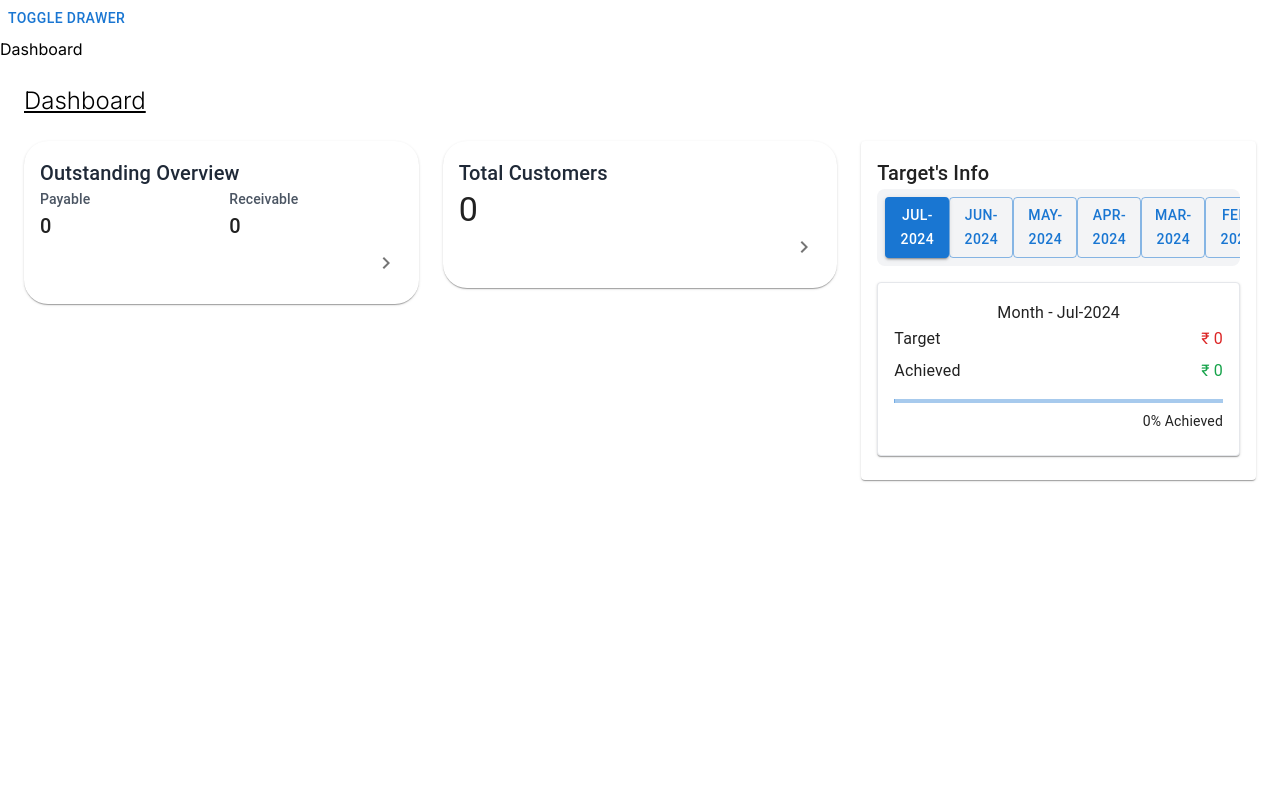
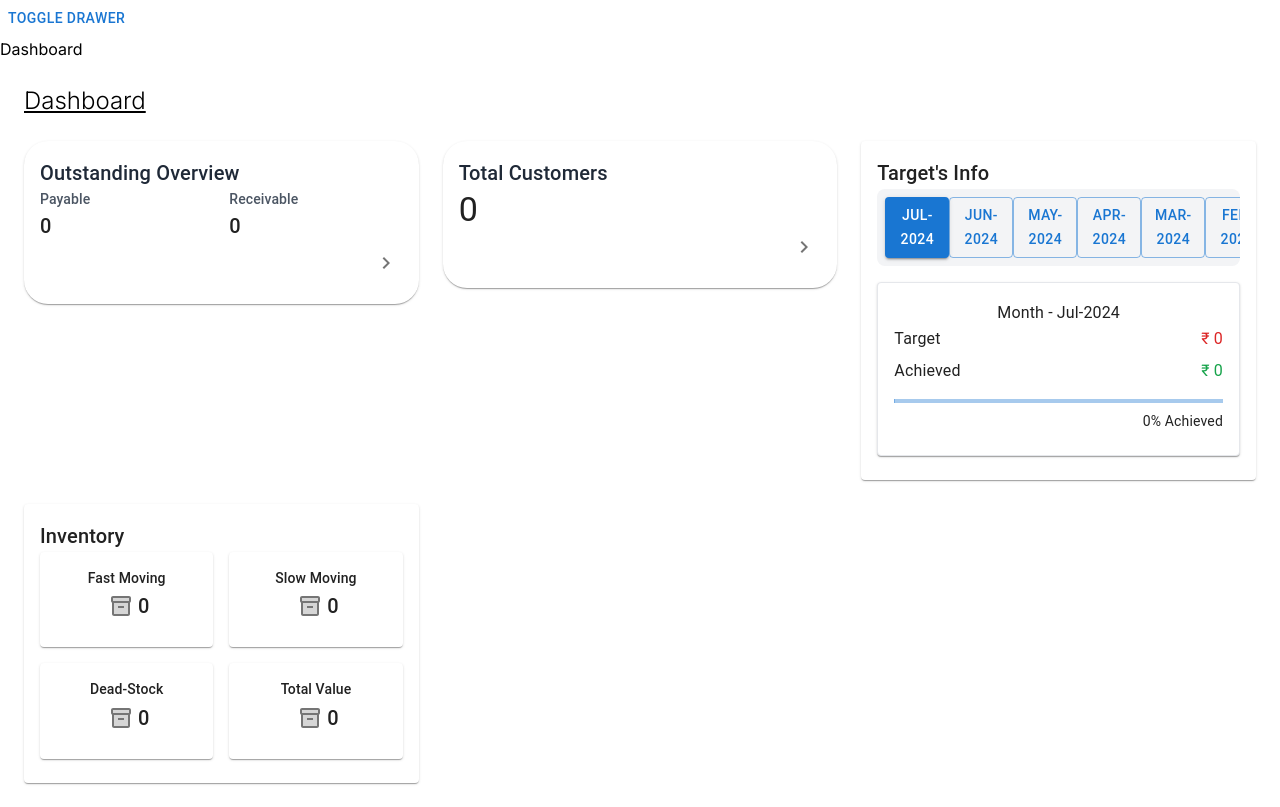
Before and after one commit to softgen-mustafa/softgen-web, a Next.js app: page /dashboard in a window 1280 px wide. Built offline with nearby package versions, Linux system fonts and the light colour scheme; no server answers.

Commit message:
Inventory Card porting completed

```diff
--- /dev/null
+++ b/app/dashboard/cards/inventory_card.tsx
@@ -0,0 +1,155 @@
+"use client";
+
+import React, { useEffect, useState } from "react";
+import {
+  Card,
+  CardContent,
+  Typography,
+  Grid,
+  IconButton,
+  CircularProgress,
+} from "@mui/material";
+import { Inventory2TwoTone as Icon } from "@mui/icons-material";
+
+import { getAsync, getBmrmBaseUrl } from "@/app/services/rest_services";
+import { convertToDecimal } from "@/app/services/Local/helper";
+
+interface InventoryDetails {
+  fastMoving?: { name: string; value: number; amount: number };
+  slowMoving?: { name: string; value: number; amount: number };
+  deadStock?: { name: string; value: number; amount: number };
+  totalAmount: number;
+}
+
+interface MovementEntry {
+  movementType: string;
+  totalItems: number;
+  totalAmount: number;
+}
+
+interface OverviewResponse {
+  total_amount: number;
+  total_items_restock: number;
+  total_items: number;
+}
+
+const InventoryCard = ({}) => {
+  const [isLoading, setIsLoading] = useState(false);
+  const [details, setDetails] = useState<InventoryDetails>({ totalAmount: 0 });
+
+  useEffect(() => {
+    inventoryDashboardApi();
+  }, []);
+
+  const inventoryDashboardApi = async () => {
+    try {
+      setIsLoading(true);
+      const url = `${getBmrmBaseUrl()}/stock-item/get/movement-overview`;
+      const response: MovementEntry[] = await getAsync(url);
+
+      if (!response || response.length < 1) {
+        throw new Error("Invalid response");
+      }
+
+      const totalStockCount = response.reduce(
+        (acc, cur) => acc + cur.totalItems,
+        0
+      );
+      const unitValue = totalStockCount / 10;
+
+      const movementValues = response.map((entry: MovementEntry) => ({
+        name: entry.movementType,
+        value: (entry.totalItems / unitValue) * 10,
+        amount: entry.totalItems,
+      }));
+
+      const overviewUrl = `${getBmrmBaseUrl()}/inventory/overview`;
+      const overviewResponse: OverviewResponse = await getAsync(overviewUrl);
+
+      setDetails({
+        fastMoving: movementValues.find((entry) => entry.name === "Fast"),
+        slowMoving: movementValues.find((entry) => entry.name === "Slow"),
+        deadStock: movementValues.find((entry) => entry.name === "Dead"),
+        totalAmount: overviewResponse?.total_amount || 0,
+      });
+    } catch (error) {
+      console.error("Could not load details", error);
+    } finally {
+      setIsLoading(false);
+    }
+  };
+  const navigateToInventoryOverview = (movementCycle: string) => {
+    // Implement navigation logic here
+    console.log(`Navigating to ${movementCycle} inventory overview`);
+  };
+
+  return (
+    <Card className="bg-white rounded-2xl shadow-md">
+      <CardContent>
+        {isLoading ? (
+          <CircularProgress />
+        ) : (
+          <>
+            <Typography variant="h6" className="font-semibold mb-3">
+              {"Inventory"}
+            </Typography>
+            <Grid container spacing={2}>
+              {[
+                {
+                  type: "fast",
+                  label: "Fast Moving",
+                  icon: <Icon />,
+                  value: details.fastMoving?.value,
+                },
+                {
+                  type: "slow",
+                  label: "Slow Moving",
+                  icon: <Icon />,
+                  value: details.slowMoving?.value,
+                },
+                {
+                  type: "dead",
+                  label: "Dead-Stock",
+                  icon: <Icon />,
+                  value: details.deadStock?.value,
+                },
+                {
+                  type: "all",
+                  label: "Total Value",
+                  icon: <Icon />,
+                  value: details.totalAmount,
+                },
+              ].map((item) => (
+                <Grid item xs={6} key={item.type}>
+                  <Card
+                    className="bg-yellow-600 text-white rounded-lg cursor-pointer"
+                    onClick={() => navigateToInventoryOverview(item.type)}
+                  >
+                    <CardContent>
+                      <Typography
+                        variant="subtitle2"
+                        className="font-bold text-center mb-2"
+                      >
+                        {item.label}
+                      </Typography>
+                      <div className="flex justify-center items-center">
+                        <IconButton size="small" className="text-white mr-1">
+                          {item.icon}
+                        </IconButton>
+                        <Typography variant="h6" className="font-bold">
+                          {convertToDecimal(item.value || 0)}
+                        </Typography>
+                      </div>
+                    </CardContent>
+                  </Card>
+                </Grid>
+              ))}
+            </Grid>
+          </>
+        )}
+      </CardContent>
+    </Card>
+  );
+};
+
+export { InventoryCard };
--- a/app/dashboard/cards/outstanding_card.tsx
+++ b/app/dashboard/cards/outstanding_card.tsx
@@ -1,4 +1,3 @@
-
 "use client";
 
 import React, { useEffect, useState } from "react";
@@ -107,4 +106,4 @@ const OutstandingCard = () => {
   );
 };
 
-export {OutstandingCard} ;
+export { OutstandingCard };
--- a/app/dashboard/page.tsx
+++ b/app/dashboard/page.tsx
@@ -2,6 +2,7 @@ import { CustomerDetailsCard } from "./cards/customer_card";
 import { Grid } from "@mui/material";
 import { OutstandingCard } from "./cards/outstanding_card";
 import { SalesReportCard } from "./cards/sales_report_card";
+import { InventoryCard } from "./cards/inventory_card";
 const DashboardPage = () => {
   return (
     <div className="p-6">
@@ -16,8 +17,9 @@ const DashboardPage = () => {
         <Grid item xs={12} md={4}>
           <SalesReportCard />
         </Grid>
-
-
+        <Grid item xs={12} md={4}>
+          <InventoryCard />
+        </Grid>
       </Grid>
     </div>
   );
```
